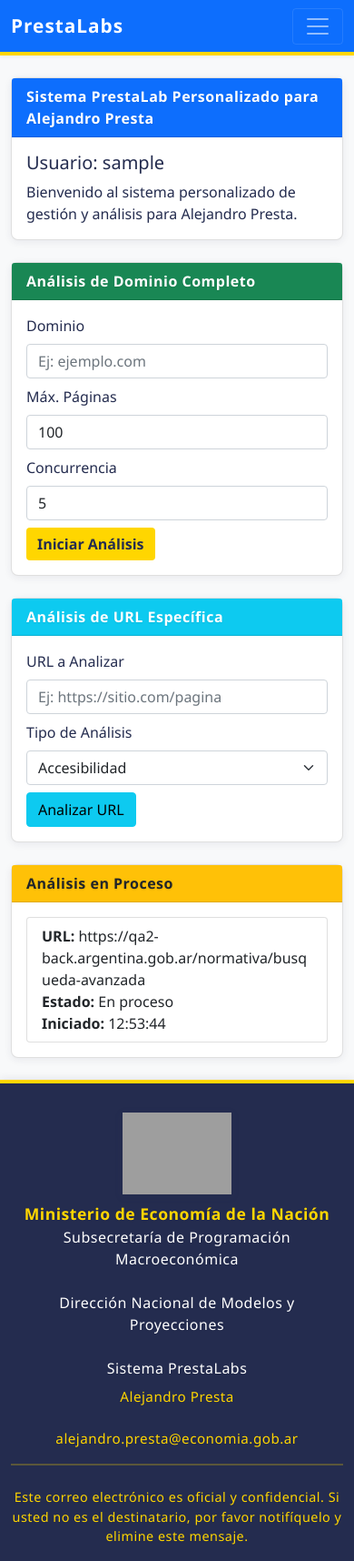
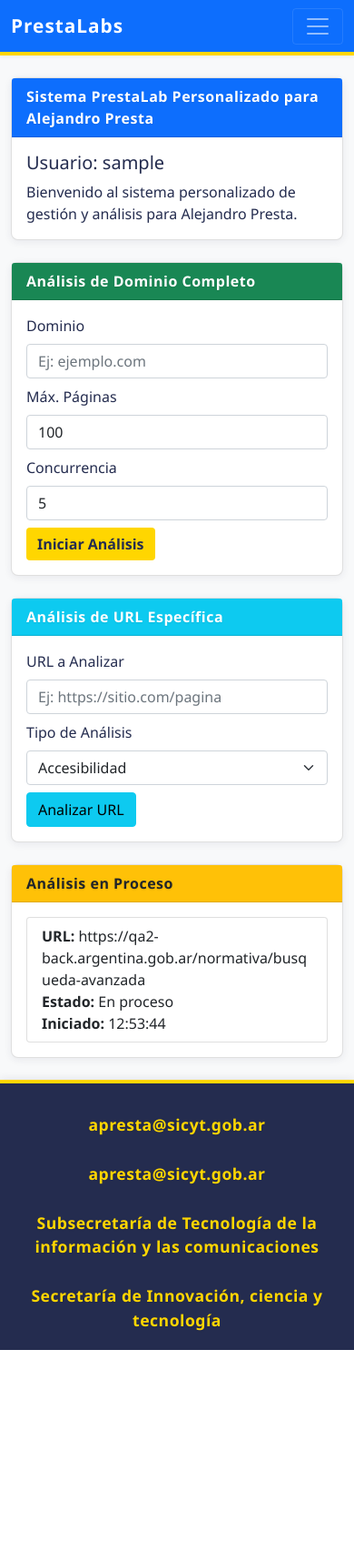
Before and after one commit to alepresta/prestaLabs, a Django app: page / in a window 390 px wide. Shown: the whole page at 91% size. After the commit the page ends 1484 px from the top, so only its background shows below. Run offline with Django 4.2, Linux system fonts and the light colour scheme; the visitor is signed in with stand-in values (Sample User, id 1); parts of the project's set-up code (start-up, migrations or seed data) failed here and were passed over; grey boxes are pictures that could not be loaded.

Commit message:
Simplifico footer: solo mail apresta@sicyt.gob.ar y nueva información institucional

```diff
--- a/static/css/dashboard.css
+++ b/static/css/dashboard.css
@@ -90,6 +90,20 @@ body {
     box-shadow: 0 -2px 8px rgba(36,44,79,0.08);
 }
 
+.footer span {
+    display: block;
+    color: #fff;
+    font-size: 1em;
+    margin-bottom: 0.2em;
+}
+
+.footer .text-center span {
+    color: var(--color-amarillo);
+    font-weight: 700;
+    font-size: 1.1em;
+}
+}
+
 .footer img {
     filter: drop-shadow(0 2px 4px rgba(36,44,79,0.12));
 }
--- a/templates/base.html
+++ b/templates/base.html
@@ -62,25 +62,12 @@
 
     <footer class="footer mt-auto">
         <div class="container">
-            <div class="row align-items-center">
-                <div class="col-md-2 mb-2 mb-md-0">
-                    <img src="https://www.argentina.gob.ar/sites/default/files/logoargentina_0.png" alt="Logo Argentina" style="max-width: 120px;">
-                </div>
-                <div class="col-md-8 text-md-start text-center">
-                    <strong>Ministerio de Economía de la Nación</strong><br>
-                    <span>Subsecretaría de Programación Macroeconómica</span><br>
-                    <span>Dirección Nacional de Modelos y Proyecciones</span><br>
-                    <span>Sistema PrestaLabs</span>
-                </div>
-                <div class="col-md-2 text-md-end text-center mt-2 mt-md-0">
-                    <span style="font-size:0.95em;">Alejandro Presta</span><br>
-                    <span style="font-size:0.95em;">alejandro.presta@economia.gob.ar</span>
-                </div>
-            </div>
-            <hr style="border-color: #FFD600; margin: 1rem 0;">
-            <div class="row">
-                <div class="col text-center" style="font-size:0.9em; color: #FFD600;">
-                    Este correo electrónico es oficial y confidencial. Si usted no es el destinatario, por favor notifíquelo y elimine este mensaje.
+            <div class="row justify-content-center">
+                <div class="col-12 text-center">
+                    <span style="font-size:1.1em; font-weight:700; color:var(--color-amarillo);">apresta@sicyt.gob.ar</span><br>
+                    <span style="font-size:1.1em; font-weight:700; color:var(--color-amarillo);">apresta@sicyt.gob.ar</span><br>
+                    <span>Subsecretaría de Tecnología de la información y las comunicaciones</span><br>
+                    <span>Secretaría de Innovación, ciencia y tecnología</span>
                 </div>
             </div>
         </div>
```
